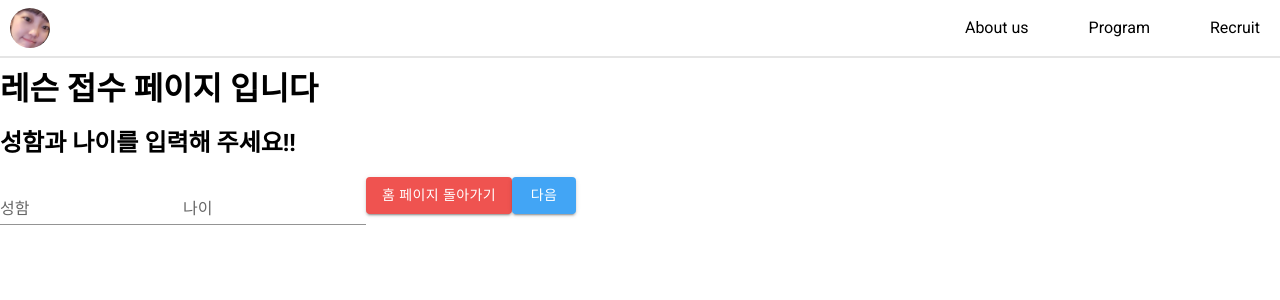
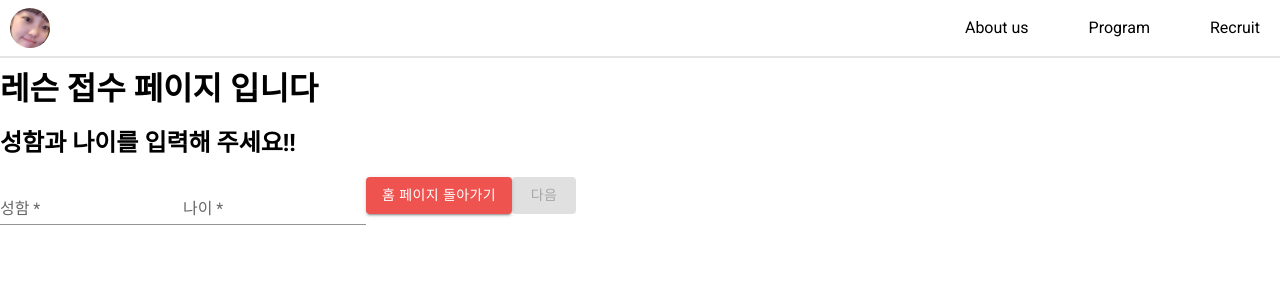
Before and after one commit to yoojanghun/crystal-piano-class, a React (Vite) app: page /apply in a window 1280 px wide. Shown: the top 300 px of the page. Built offline with nearby package versions, Linux system fonts and the light colour scheme.

Commit message:
button disable 설정

```diff
--- a/src/pages/apply/Apply.tsx
+++ b/src/pages/apply/Apply.tsx
@@ -1,6 +1,10 @@
 import Header from "../../shared/Header/Header.tsx";
 import styles from "./Apply.module.css";
-import { TextField, Button, ThemeProvider } from "@mui/material";
+import {
+  TextField,
+  Button,
+  Box,
+  ThemeProvider } from "@mui/material";
 import inputTheme from "../../styles/inputTheme.ts";
 import btnTheme from "../../styles/btnTheme.ts";
 import { useState } from "react";
@@ -9,6 +13,18 @@ import { useNavigate } from "react-router-dom";
 function Apply() {
   const navigate = useNavigate();
   const [applyPage, setApplyPage] = useState(1);
+  const [username, setUsername] = useState("");
+  const [error, setError] = useState(true);
+
+  function handleName(e: React.ChangeEvent<HTMLInputElement>) {
+    if (e.target.value.trim() === "") {
+      setError(true);
+    }
+    else {
+      setError(false);
+      setUsername(e.target.value);
+    }
+  }
 
   return(
     <>
@@ -18,13 +34,18 @@ function Apply() {
         {applyPage === 1 && (
           <div>
             <h2>성함과 나이를 입력해 주세요!!</h2>
+            <Box component="form" noValidate>
               <ThemeProvider theme={inputTheme}>
                 <TextField
                   label="성함"
                   variant="standard"
+                  required
+                  onChange={handleName}
+                  value={username}
                 />
                 <TextField
                   label="나이"
+                  required
                   variant="standard"
                 />
               </ThemeProvider>
@@ -36,19 +57,21 @@ function Apply() {
                 </Button>
                 <Button variant="contained"
                   onClick={() => setApplyPage(applyPage + 1)}
-                color="primary">
+                  color="primary"
+                  disabled={error}>
                     다음
                 </Button>
               </ThemeProvider>
+            </Box>
           </div>
         )}
 
         {applyPage === 2 && (
           <div>
-            <h2>지원동기가 무엇입니까?</h2>
+            <h2>{username} 님 안녕하세요!! 지원동기가 무엇입니까?</h2>
             <ThemeProvider theme={btnTheme}>
               <Button variant="contained"
-                onClick={() => navigate("/")}
+                onClick={() => setApplyPage(applyPage - 1)}
                 color="secondary">
                   이전
               </Button>
```
Lines whose indentation alone changed are shown as unchanged.
